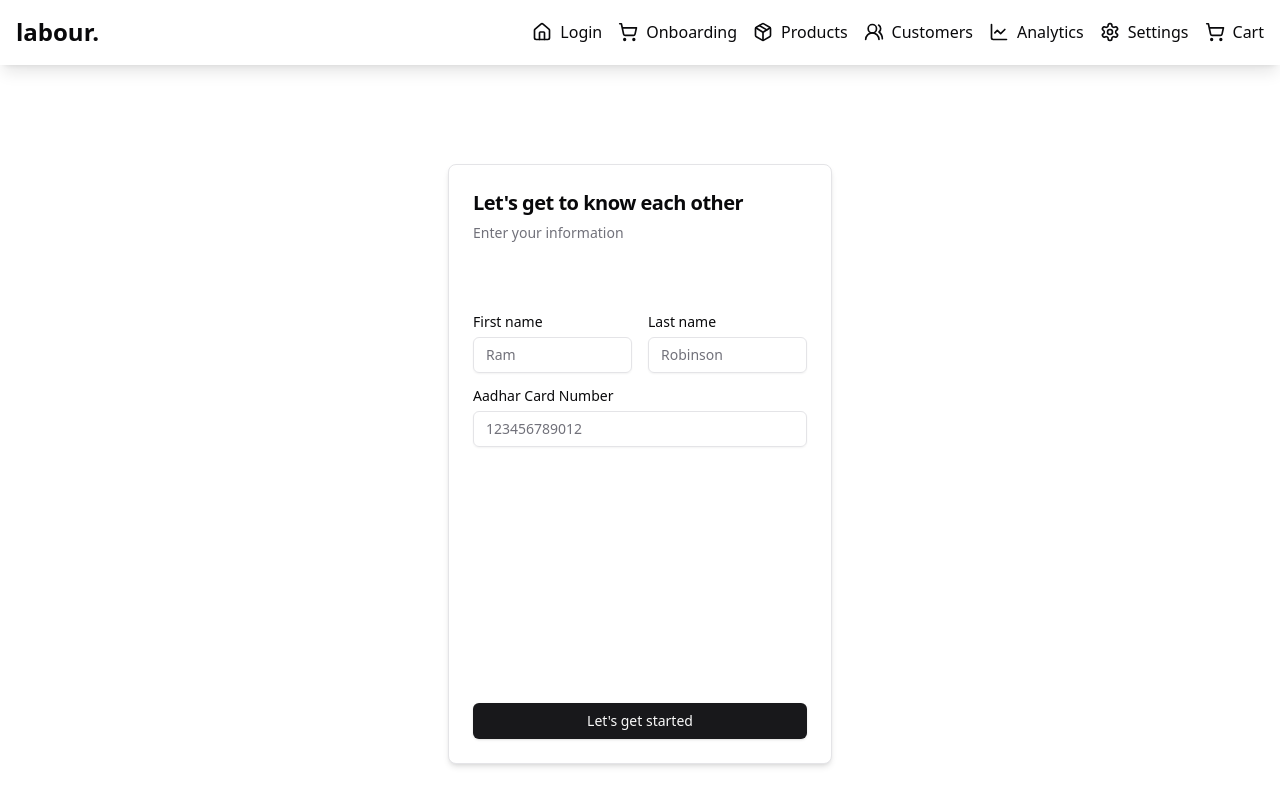
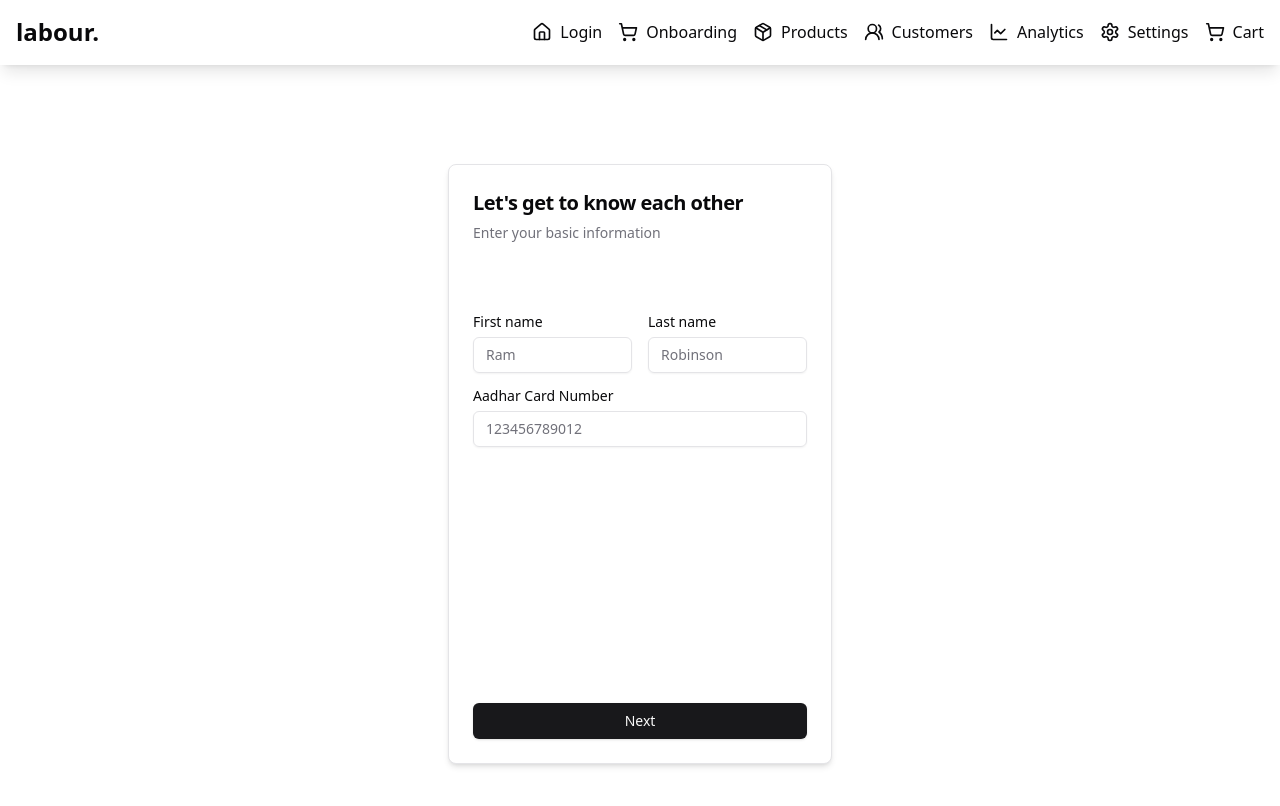
Before and after one commit to LabourCorp/weekend-project-frontend, a Next.js app: page /onboarding/archietectOnboarding in a window 1280 px wide. Shown: the top 806 px of the page. Built offline with nearby package versions, Linux system fonts and the light colour scheme.

Commit message:
made otp verification. and architectOnboarding in 3 steps.

```diff
--- a/src/app/contractor/jobs/page.tsx
+++ b/src/app/contractor/jobs/page.tsx
@@ -5,5 +5,4 @@ const contractorjobs = () => {
         <div>contractorjobs</div>
     )
 }
-
 export default contractorjobs
--- a/src/app/contractor/page.tsx
+++ b/src/app/contractor/page.tsx
@@ -5,5 +5,8 @@ const contractor = () => {
         <div>contractor</div>
     )
 }
-
+{
+    // 1st fetch.post('/users',fnan,lname,aadhar'role'=cont, flagForAadhar = false)
+    // 2nd fetch.post('/contractor',uId,role,companyName,photo(convert to base64 and send to backend),companyAddress,noOfPeopleHandled,areaOfOperation)
+}
 export default contractor
--- a/src/app/labour/jobs/page.tsx
+++ b/src/app/labour/jobs/page.tsx
@@ -5,5 +5,8 @@ const labourjobs = () => {
         <div>labourjobs</div>
     )
 }
-
+{
+    // 1st fetch.post('/users',fnan,lname,aadhar'role'=lab, flagForAadhar = false)
+    // 2nd fetch.post('/labour',uId,role,skills[checkbox],operatingArea[String],photo(convert to base64 and send to backend))
+}
 export default labourjobs
--- a/src/app/onboarding/archietectOnboarding/page.tsx
+++ b/src/app/onboarding/archietectOnboarding/page.tsx
@@ -1,7 +1,7 @@
 'use client'
 
 import React, { useState } from 'react'
-
+import { useRouter } from 'next/navigation'
 import { Button } from "@/components/ui/button"
 import {
     Card,
@@ -18,31 +18,51 @@ import { useForm } from 'react-hook-form'
 import InputOTPForm from '@/components/ui/otp'
 
 const archietectOnboarding = () => {
-    const [reqOtp, setReqOtp] = useState(false)
+    const [step, setStep] = useState(1)
+    const router = useRouter()
 
-    const FormSchema = z.object({
-        aadhar: z
-            .string()
-            .length(12, { message: "Aadhar number must be exactly 12 digits." }) // Length validation for aadhar number
-            .regex(/^\d+$/, { message: "Aadhar number must contain only digits." }), // Ensure only digits
+    const FormSchema1 = z.object({
+        firstName: z.string().min(1, "First name is required"),
+        lastName: z.string().min(1, "Last name is required"),
+        aadhar: z.string().length(12, { message: "Aadhar number must be exactly 12 digits." })
+            .regex(/^\d+$/, { message: "Aadhar number must contain only digits." }),
     })
 
-    const {
-        register, handleSubmit, formState: { errors }
-    } = useForm({
-        resolver: zodResolver(FormSchema),
-        defaultValues: {
-            aadhar: "",
-        },
+    const FormSchema2 = z.object({
+        phone: z.string().min(10, "Phone number must be at least 10 digits"),
+        email: z.string().email("Invalid email address"),
     })
 
-    const onSubmit = (data: { aadhar: string }) => {
-        setReqOtp(true) // Show the OTP form when the Aadhar number is valid
+    const form1 = useForm({
+        resolver: zodResolver(FormSchema1),
+        defaultValues: { firstName: "", lastName: "", aadhar: "" },
+    })
+
+    const form2 = useForm({
+        resolver: zodResolver(FormSchema2),
+        defaultValues: { phone: "", email: "" },
+    })
+
+    const onSubmit1 = (data: z.infer<typeof FormSchema1>) => {
+        console.log("Step 1 data:", data)
+        setStep(2)
     }
 
-    const handleClick = () => {
-        // Add your click handling logic here
-        console.log("Button clicked")
+    const handleVerify = async (pin: string) => {
+        console.log("Verifying OTP:", pin)
+        const isValid = await new Promise<boolean>((resolve) => {
+            setTimeout(() => resolve(pin === "123456"), 1000)
+        })
+        if (isValid) {
+            setStep(3)
+        }
+        return isValid
+    }
+
+    const onSubmit2 = (data: z.infer<typeof FormSchema2>) => {
+        console.log("Step 3 data:", data)
+        // Here you would typically send all collected data to your backend
+        router.push('/archietect/jobs')
     }
 
     return (
@@ -51,20 +71,23 @@ const archietectOnboarding = () => {
                 <CardHeader className="h-1/4">
                     <CardTitle className="text-xl">Let's get to know each other</CardTitle>
                     <CardDescription>
-                        Enter your information
+                        {step === 1 && "Enter your basic information"}
+                        {step === 2 && "Verify your identity"}
+                        {step === 3 && "Complete your profile"}
                     </CardDescription>
                 </CardHeader>
                 <CardContent className="flex-grow flex flex-col">
-                    <form onSubmit={handleSubmit(onSubmit)} className="flex-grow flex flex-col">
+                    {step === 1 && (
+                        <form onSubmit={form1.handleSubmit(onSubmit1)} className="flex-grow flex flex-col">
                             <div className="grid gap-4 mb-6">
                                 <div className="grid grid-cols-2 gap-4">
                                     <div className="grid gap-2">
                                         <Label htmlFor="first-name">First name</Label>
-                                    <Input id="first-name" placeholder="Ram" required />
+                                        <Input id="first-name" placeholder="Ram" required {...form1.register('firstName')} />
                                     </div>
                                     <div className="grid gap-2">
                                         <Label htmlFor="last-name">Last name</Label>
-                                    <Input id="last-name" placeholder="Robinson" required />
+                                        <Input id="last-name" placeholder="Robinson" required {...form1.register('lastName')} />
                                     </div>
                                 </div>
                                 <div className="grid gap-2">
@@ -73,21 +96,43 @@ const archietectOnboarding = () => {
                                         id="aadhar"
                                         type="text"
                                         placeholder="123456789012"
-                                    {...register('aadhar')}
+                                        {...form1.register('aadhar')}
                                         required
                                         autoComplete='off'
                                     />
-                                {errors.aadhar && <p className="text-red-500">{errors.aadhar.message}</p>}
+                                    {form1.formState.errors.aadhar && <p className="text-red-500">{form1.formState.errors.aadhar.message}</p>}
                                 </div>
                             </div>
                             <Button type="submit" className="w-full mt-auto">
-                            Let's get started
+                                Next
                             </Button>
                         </form>
-                    {reqOtp && (
-                        <div className="mt-4">
-                            <InputOTPForm route="/archietect/jobs" />
+                    )}
+                    {step === 2 && (
+                        <InputOTPForm onVerify={handleVerify} />
+                    )}
+                    {step === 3 && (
+                        <form onSubmit={form2.handleSubmit(onSubmit2)} className="flex-grow flex flex-col">
+                            <div className="grid gap-4 mb-6">
+                                <div className="grid gap-2">
+                                    <Label htmlFor="phone">Phone Number</Label>
+                                    <Input id="phone" type="tel" {...form2.register('phone')} required />
+                                    {form2.formState.errors.phone && (
+                                        <p className="text-red-500">{form2.formState.errors.phone.message}</p>
+                                    )}
                                 </div>
+                                <div className="grid gap-2">
+                                    <Label htmlFor="email">Email Address</Label>
+                                    <Input id="email" type="email" {...form2.register('email')} required />
+                                    {form2.formState.errors.email && (
+                                        <p className="text-red-500">{form2.formState.errors.email.message}</p>
+                                    )}
+                                </div>
+                            </div>
+                            <Button type="submit" className="w-full mt-auto">
+                                Complete Registration
+                            </Button>
+                        </form>
                     )}
                 </CardContent>
             </Card>
--- a/src/app/onboarding/userOnboarding/page.tsx
+++ b/src/app/onboarding/customerOnboarding/page.tsx
@@ -13,7 +13,7 @@ import {
 import { Input } from "@/components/ui/input"
 import { Label } from "@/components/ui/label"
 
-const userOnboarding = () => {
+const customerOnboarding = () => {
     const handleClick = () => {
 
     }
@@ -39,11 +39,11 @@ const userOnboarding = () => {
                             </div>
                         </div>
                         <div className="grid gap-2">
-                            <Label htmlFor="email">Email</Label>
+                            <Label htmlFor="email">Address</Label>
                             <Input
                                 id="email"
                                 type="email"
-                                placeholder="you@example.com"
+                                placeholder="enter complete address"
                                 required
                                 autoComplete='off'
                             />
@@ -58,5 +58,8 @@ const userOnboarding = () => {
     )
 }
 
-
-export default userOnboarding
+{
+    // enable location permission
+    // fetch.post('/users',fnan,lname,'role'=customer, address{k:v(location(latitude,longitude))}, location(latitude,longitude), )
+}
+export default customerOnboarding
--- a/src/app/users/page.tsx
+++ b/src/app/users/page.tsx
@@ -32,5 +32,8 @@ const Users = async () => {
         </div>
     )
 }
+{
+    // post jobs fetch.post('/jobs',)
+}
 
 export default Users
--- a/src/components/ui/otp.tsx
+++ b/src/components/ui/otp.tsx
@@ -3,8 +3,8 @@
 import { zodResolver } from "@hookform/resolvers/zod"
 import { useForm } from "react-hook-form"
 import { z } from "zod"
+import { useState } from "react"
 
-import { toast } from "@/hooks/use-toast"
 import { Button } from "@/components/ui/button"
 import {
     Form,
@@ -23,17 +23,17 @@ import {
 import { useRouter } from "next/navigation"
 
 interface Props {
-    route: string
+    onVerify: (pin: string) => Promise<boolean>;
 }
 
-export default function InputOTPForm({ route }: Props) {
+export default function InputOTPForm({ onVerify }: Props) {
+    const router = useRouter()
 
     const FormSchema = z.object({
         pin: z.string().min(6, {
             message: "Your one-time password must be 6 characters.",
         }),
     })
-    const router = useRouter()
 
     const form = useForm<z.infer<typeof FormSchema>>({
         resolver: zodResolver(FormSchema),
@@ -42,21 +42,25 @@ export default function InputOTPForm({ route }: Props) {
         },
     })
 
-    function onSubmit(data: z.infer<typeof FormSchema>) {
-        toast({
-            title: "You submitted the following values:",
-            description: (
-                <pre className="mt-2 w-[340px] rounded-md bg-slate-950 p-4">
-                    <code className="text-white">{JSON.stringify(data, null, 2)}</code>
-                </pre>
-            ),
-        })
-        router.push(route)
+    const [isVerifying, setIsVerifying] = useState(false);
+    const [isVerified, setIsVerified] = useState(false);
+
+    async function handleSubmit({ pin }: z.infer<typeof FormSchema>) {
+        setIsVerifying(true);
+        try {
+            const verified = await onVerify(pin);
+            setIsVerified(verified);
+            if (!verified) {
+                form.setError('pin', { type: 'manual', message: 'Invalid OTP. Please try again.' });
+            }
+        } finally {
+            setIsVerifying(false);
+        }
     }
 
     return (
         <Form {...form}>
-            <form onSubmit={form.handleSubmit(onSubmit)} className="w-2/3 space-y-6 mx-auto">
+            <form onSubmit={form.handleSubmit(handleSubmit)} className="w-2/3 space-y-6 mx-auto">
                 <FormField
                     control={form.control}
                     name="pin"
@@ -83,8 +87,8 @@ export default function InputOTPForm({ route }: Props) {
                     )}
                 />
 
-                <Button type="submit" className="w-full">
-                    Submit
+                <Button type="submit" className="w-full" disabled={isVerifying}>
+                    {isVerifying ? 'Verifying...' : 'Submit'}
                 </Button>
             </form>
 
```
Also changed, not shown: src/app/archietect/jobs/page.tsx (+7 -2 lines), src/app/onboarding/page.tsx (+1 -7 lines). Lines whose indentation alone changed are shown as unchanged.
